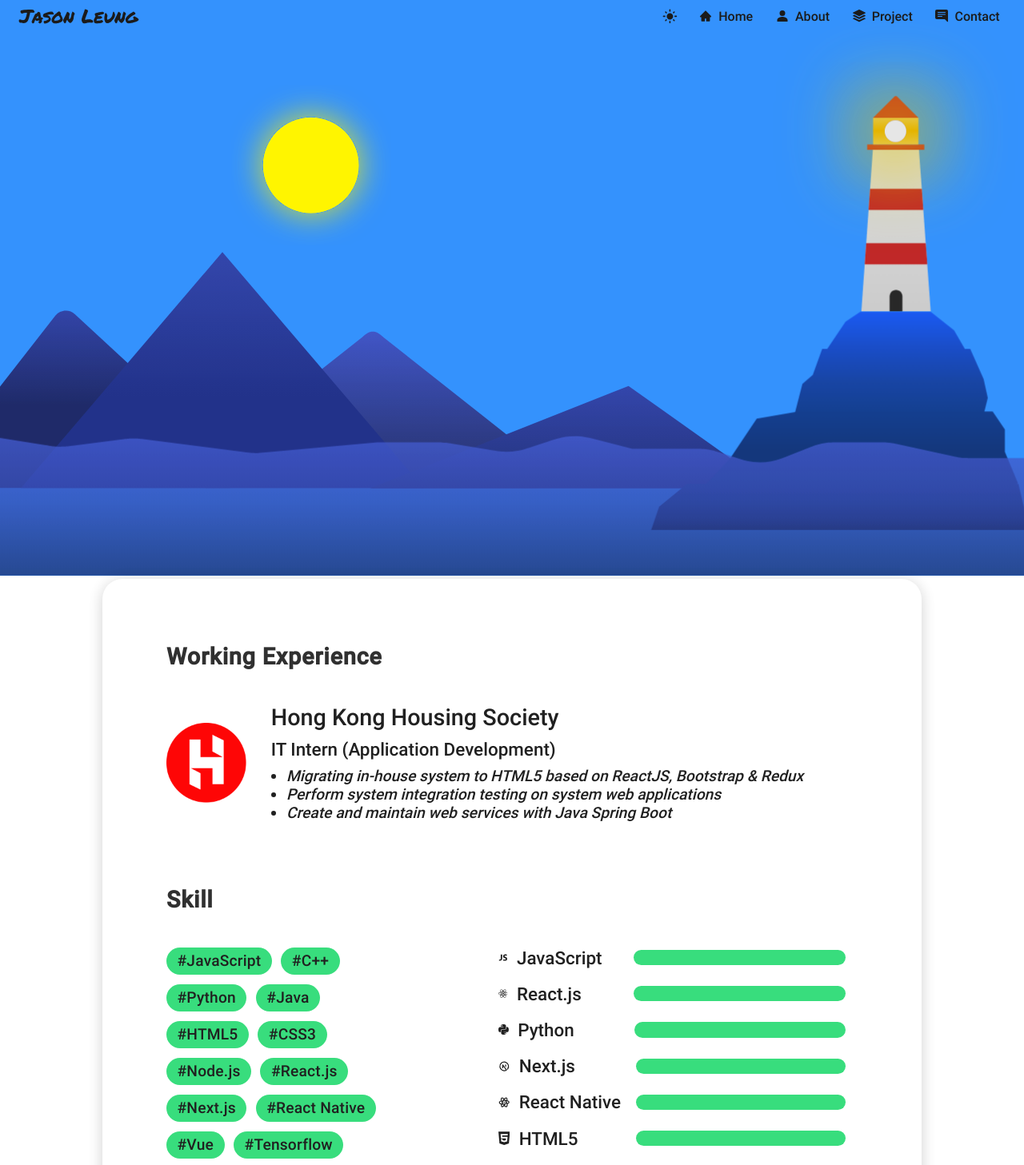
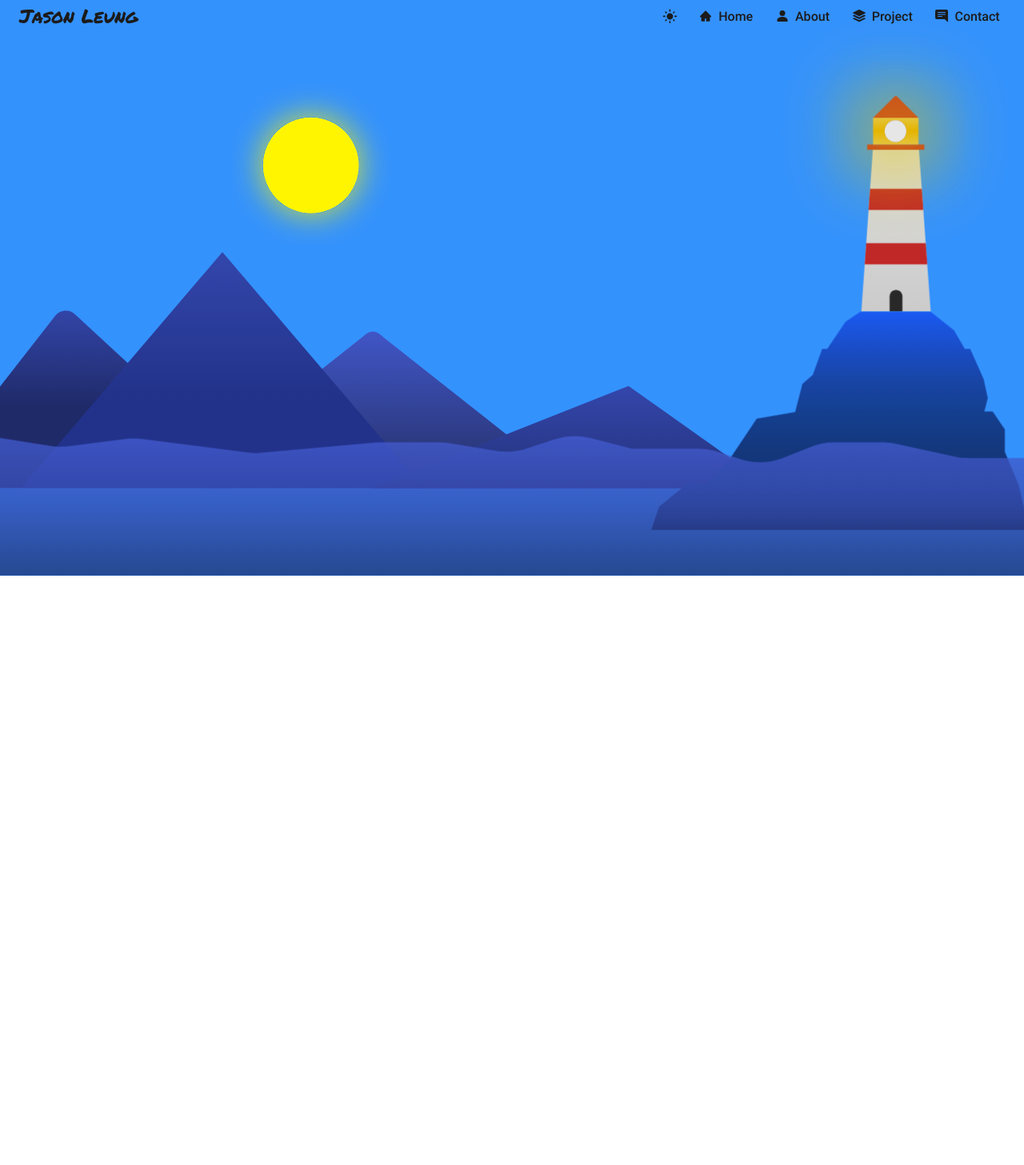
Before and after one commit to kfleung129/my-portfolio, a Next.js app: page /about in a window 1280 px wide. Shown: the top 1457 px of the page at 80% size. Built offline with nearby package versions, Linux system fonts and the light colour scheme.

Commit message:
enhance ui startiong animation

```diff
--- a/src/app/layout.tsx
+++ b/src/app/layout.tsx
@@ -6,8 +6,6 @@ import "@/styles/globals.css";
 import Menu from "@/components/Menu";
 import Background from "@/components/Background";
 import Loading from "./loading";
-
-const inter = Inter({ subsets: ["latin"] });
 
 export const metadata: Metadata = {
   title: "Jason's space",
@@ -29,7 +27,7 @@ export default function RootLayout({ children }: Readonly<{ children: React.Reac
     <html lang="en">
       <link rel="icon" type="image/png" sizes="32x32" href="/devdog.png" />
       <ThemeProvider enableSystem={false}>
-        <body className={inter.className}>
+        <body>
           <Menu />
           <Background />
           <Suspense fallback={<Loading />}>
--- a/src/styles/about.module.css
+++ b/src/styles/about.module.css
@@ -80,6 +80,10 @@
   gap: .6em;
 }
 
+.tagWrapper .skillTag {
+  animation: 1.2s popIn;
+}
+
 .skillTag {
   display: flex;
   align-items: center;
@@ -136,9 +140,33 @@
 
 .levelBar {
   background: var(--tag-color);
-  width: 100%;
   height: 1em;
   border-radius: 20px;
+  animation: 1.2s fadeInOut ease-in-out;
+}
+
+@keyframes popIn{
+  0% {
+    transform: scale(0);
+  }
+  70% {
+    transform: scale(1);
+  }
+}
+
+@keyframes fadeIn {
+  0% {
+    opacity: 0;
+  }
+  100% {
+    opacity: 1;
+  }
+}
+
+@keyframes fadeInOut {
+  from {
+    width: 0%;
+  }
 }
 
 @media only screen and (max-width: 1000px) {
--- a/src/styles/globals.css
+++ b/src/styles/globals.css
@@ -82,6 +82,7 @@ body::-webkit-scrollbar {
   justify-content: center;
   align-items: center;
   padding-bottom: 4rem;
+  animation: 1s fadeIn;
 }
 
 .content {
@@ -115,13 +116,47 @@ body::-webkit-scrollbar {
   animation: loading 2s forwards;
 }
 
+.notFound {
+  display: flex;
+  flex-direction: column;
+  justify-content: center;
+  align-items: center;
+  padding: 5em;
+  gap: 2em;
+}
+
+.notFound a {
+  padding: 1.2em;
+  color: var(--primary-color);
+  background-color: var(--font-color);
+  border-radius: 16px;
+  font-weight: 500;
+  text-decoration: none;
+}
+
+.notFound a:hover {
+  filter: brightness(125%);
+}
+
 @keyframes loading {
   100% {
     inset:0
   }
 }
 
+@keyframes fadeIn {
+  from {
+    opacity: 0;
+  }
+  to {
+    opacity: 1;
+  }
+}
+
 @media only screen and (max-width: 1200px) {
+  .main {
+    animation: none;
+  }
   .content {
     margin-top: 6em;
   }
--- a/src/styles/slideshow.module.css
+++ b/src/styles/slideshow.module.css
@@ -27,6 +27,8 @@
   animation: fadeIn ease 0.3s;
   animation-iteration-count: 1;
   animation-fill-mode: forwards;
+  border-top: 1px solid var(--box-shadow-color);
+  border-bottom: 1px solid var(--box-shadow-color);
 }
 
 .sliderNav {
@@ -72,10 +74,12 @@
 
 .project {
   display: flex;
+  position: relative;
   flex-direction: column;
   gap: 2em;
   padding: 2em;
   border-radius: 0 0 0.4em 0.4em;
+  animation: fadeIn 1s;
 }
 
 .projectMain {
@@ -131,24 +135,12 @@
   gap: 0.2em;
 }
 
-@keyframes autoslide {
+@keyframes fadeIn {
   0% {
-    transform: translateX(-100%)
-  }
-  50% {
-    transform: translateX(-200%)
+    opacity: 0;
   }
   100% {
-    transform: translateX(0%)
-  }
-}
-
-@keyframes fadeIn {
-  0% {
-      opacity: 0;
-  }
-  100% {
-      opacity: 1;
+    opacity: 1;
   }
 }
 
```
